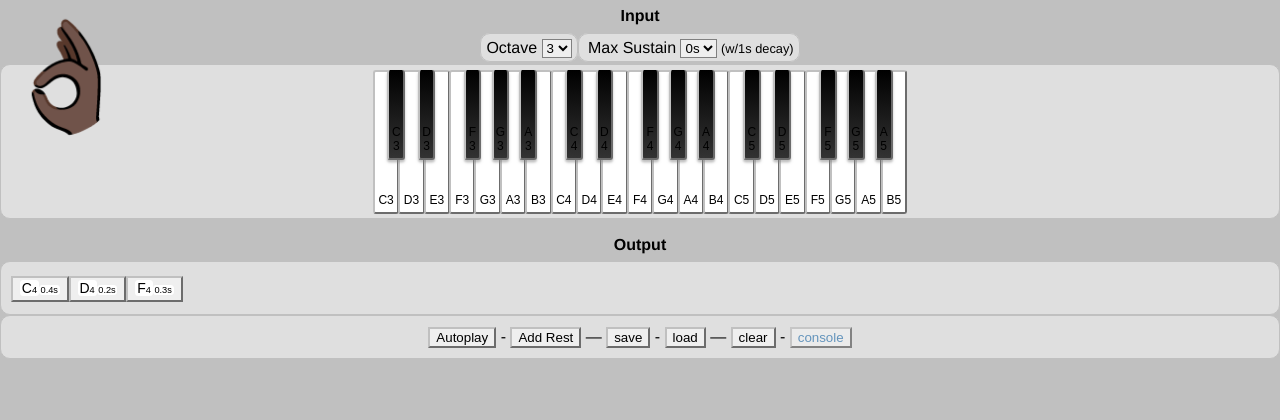
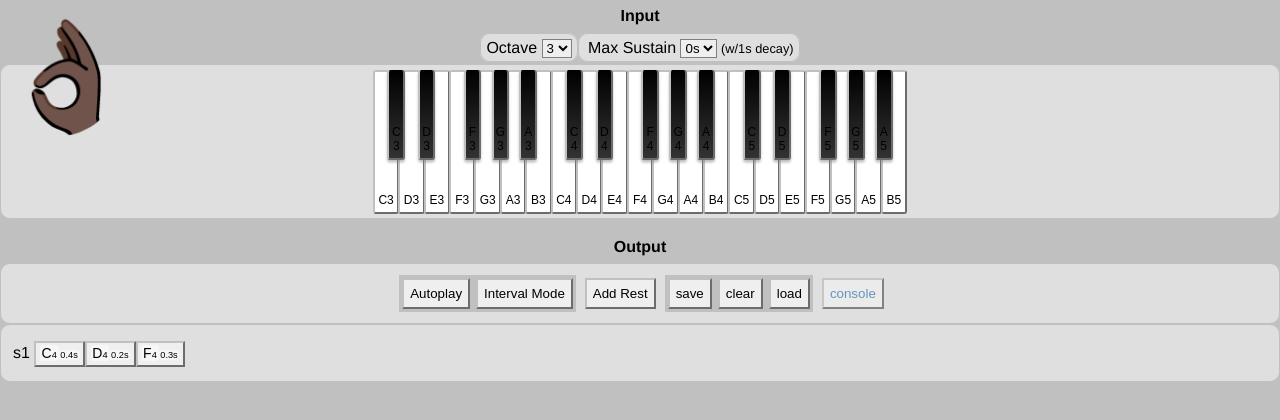
Before and after one commit to dvdrtrgn/build-blocks, a Vue app: page / in a window 1280 px wide. Shown: the top 420 px of the page. Built offline with nearby package versions, Linux system fonts and the light colour scheme.

Commit message:
Create interval display mode

```diff
--- a/src/libs/getVoice.js
+++ b/src/libs/getVoice.js
@@ -73,5 +73,5 @@ export default getVoice;
 
 window.addEventListener('load', function() {
   window.Tone = Tone;
-  getVoice().makeCue(33); // init voice
+  getVoice().makeCue(33); // init default voice
 });
--- /dev/null
+++ b/src/libs/interval.js
@@ -0,0 +1,16 @@
+const INDEX = 'R C C# D D# E F F# G G# A A# B'.split(' ');
+const IVALS = ' Ton min2 Maj2 min3 Maj3 4th Tri 5th min6 Maj6 min7 Maj7';
+
+function lookup(name) {
+  if (name.replace) {
+    var ltrs = name.replace(/\d/g, '');
+    var ordinal = INDEX.indexOf(ltrs);
+    var interval = IVALS.split(' ')[ordinal];
+  }
+  return interval;
+  // console.log(name, ltrs, ordinal, interval);
+}
+
+export default {
+  lookup,
+};
--- a/src/libs/makeCue.js
+++ b/src/libs/makeCue.js
@@ -1,4 +1,5 @@
 import * as Tone from 'tone';
+import interval from './interval';
 
 function aprox(num) {
   return Math.round((Number(num) + Number.EPSILON) * 10) / 10;
@@ -18,6 +19,8 @@ class Cue {
 
     this.name = name;
     this.duration = duration;
+
+    this.interval = interval.lookup(this.label);
   }
 
   cutShort() {
--- a/src/store.js
+++ b/src/store.js
@@ -10,6 +10,7 @@ const store = new Vuex.Store({
   state: {
     autoplay: 0,
     loads: 0,
+    mode: 'pitch',
     sustain: 0,
     songs: {
       s1: '["C4 0.44","D4 0.22","F4 0.25"]',
@@ -21,6 +22,9 @@ const store = new Vuex.Store({
     },
     getAutoplay(state) {
       return state.autoplay;
+    },
+    getMode(state) {
+      return state.mode;
     },
     getSongs(state) {
       return state.songs;
@@ -35,6 +39,9 @@ const store = new Vuex.Store({
     },
     setAutoplay(state, bool) {
       C.log('setAutoplay', (state.autoplay = bool));
+    },
+    setMode(state, mode) {
+      C.log('setMode', (state.mode = mode));
     },
     saveSong(state, obj) {
       C.log('saveSong', obj);
--- a/src/views/Muse/Song/SongNote.vue
+++ b/src/views/Muse/Song/SongNote.vue
@@ -1,19 +1,16 @@
 <template>
-  <button
-    v-if="note.duration"
-    class="songnote"
-    :class="{ rest: note.isRest }"
-    @focus="play(note)"
-  >
+  <button :class="classObj" v-if="note.duration" @focus="play(note)">
     <span
-      class="pitch editable"
+      class="note editable"
       :title="editmsg"
-      @click.alt="editPitch(note)"
-      v-html="label"
-    ></span>
+      @mousedown.alt="editNote(note)"
+    >
+      <span class="pitch" v-html="pitchLabel"></span>
+      <i class="interval" v-html="note.interval || 'Rest'"></i>
+    </span>
     <small
       class="duration editable"
-      @click.alt="editDuration(note)"
+      @mousedown.alt="editDuration(note)"
       :title="editmsg"
       >{{ note.duration.toFixed(1) }}s</small
     >
@@ -27,7 +24,7 @@
     props: ['note'],
     data() {
       return {
-        editmsg: 'Hold alt to edit',
+        editmsg: 'Edit [option-click]',
       };
     },
     methods: {
@@ -37,22 +34,25 @@
       editDuration(note) {
         let val = note.duration;
         let out = prompt('Edit duration', val);
-
         if (out && val != out) note.duration = out;
       },
-      editPitch(note) {
+      editNote(note) {
         let val = note.label;
-        let out = prompt('Edit pitch', val);
-
+        let out = prompt('Edit note', val);
         if (out && val != out) note.name = out;
       },
     },
     computed: {
-      label() {
+      pitchLabel() {
         let text = this.note.label;
         let html = text.replace('#', '<sup>♯</sup>');
-
         return html.replace(/(\d)/, '<sub>$1</sub>');
+      },
+      classObj() {
+        return {
+          songnote: true,
+          rest: this.note.isRest,
+        };
       },
     },
   };
@@ -60,26 +60,37 @@
 
 <style lang="scss">
   $root: 1.4rem;
-
+  .notelist {
+    &.pitch .interval {
+      display: none;
+    }
+    &.interval .pitch {
+      display: none;
+    }
+  }
   #Song .songnote {
     $quart: $root/4;
 
     display: inline-block;
     font-size: $root;
     line-height: 0.5;
-    padding: $root/2;
+    padding: $root/2 $root/4;
     white-space: nowrap;
 
+    button {
+      background-color: silver;
+    }
     .duration {
       font-size: 66%;
     }
     .editable {
-      background-color: white;
+      background-color: rgba(white, 0.5);
       border-radius: $quart;
       padding: 0 $quart/2;
       cursor: pointer;
 
       &:hover {
+        background-color: rgba(white, 1);
         outline-color: silver;
         outline-offset: -1px;
         outline-style: solid;
@@ -87,7 +98,7 @@
       }
     }
     &.rest {
-      background-color: silver;
+      background-color: white;
     }
     sub {
       font-size: 66%;
--- a/src/views/Muse/Song/_Song.vue
+++ b/src/views/Muse/Song/_Song.vue
@@ -2,22 +2,27 @@
   <div id="Song">
     <h1>Output</h1>
 
-    <div class="notelist bezel" tabindex="0">
-      <SongNote v-for="(note, i) in notes" :key="i" :note="note" />
+    <div class="controls bezel">
+      <div class="group">
+        <button @click="togAutoplay" :class="{ active: autoplay }">
+          Autoplay
+        </button>
+        <button @click="togMode" :class="{ active: mode === 'interval' }">
+          Interval Mode
+        </button>
+      </div>
+      <button @click="addRest">Add Rest</button>
+      <div class="group">
+        <button @click="runSave">save</button>
+        <button @click="clearCues">clear</button>
+        <button @click="runLoad">load</button>
+      </div>
+      <button @click="logCues" class="dev">console</button>
     </div>
 
-    <div class="controls bezel">
-      <button @click="checkbox" :class="{ active: autoplay }">Autoplay</button>
-      -
-      <button @click="addRest">Add Rest</button>
-      —
-      <button @click="save">save</button>
-      -
-      <button @click="load">load</button>
-      —
-      <button @click="clear">clear</button>
-      -
-      <button @click="dump" class="dev">console</button>
+    <div class="notelist bezel" :class="mode" tabindex="0">
+      {{ songname }}
+      <SongNote v-for="(note, i) in notes" :key="i" :note="note" />
     </div>
   </div>
 </template>
@@ -49,35 +54,41 @@
         let rest = makeCue(0, 1);
         this.notes.push(rest);
       },
-      clear() {
+      clearCues() {
         this.notes.length = 0;
         this.notes.pop(); // trigger the update
       },
-      load() {
+      runLoad() {
         let song = JSON.parse(this.songs[this.songname]);
-        this.clear();
+        this.clearCues();
 
         song.forEach(e => {
           let note = makeCue(...e.split(' '));
           this.notes.push(note);
         });
       },
-      save() {
+      togMode() {
+        store.commit('setMode', this.mode === 'pitch' ? 'interval' : 'pitch');
+      },
+      runSave() {
         store.commit('saveSong', {
           name: this.songname,
           json: this.json,
         });
       },
-      dump() {
+      logCues() {
         console.log(this.json);
       },
-      checkbox() {
+      togAutoplay() {
         store.commit('setAutoplay', !this.autoplay);
       },
     },
     computed: {
       autoplay() {
         return store.getters.getAutoplay;
+      },
+      mode() {
+        return store.getters.getMode;
       },
       json() {
         let dump = this.notes.filter(e => e.duration).map(e => e.toString());
@@ -89,26 +100,39 @@
       },
     },
     mounted() {
-      this.load();
-      this.dump();
+      this.runLoad();
+      this.logCues();
     },
   };
 </script>
 
 <style lang="scss">
+  $root: 1.2rem;
+
   #Song {
     columns: 1;
-    margin: 1rem 0;
+    margin: $root 0;
     text-align: center;
 
-    .notelist {
-      padding: 1rem;
-      text-align: left;
-    }
     .active {
       // for control buttons
       background-color: gray;
       color: white;
     }
+    .controls {
+      .group {
+        background: silver;
+        display: inline-block;
+        margin: $root/2;
+      }
+      button {
+        margin: $root/4;
+        padding: $root/2;
+      }
+    }
+    .notelist {
+      padding: $root;
+      text-align: left;
+    }
   }
 </style>
```
